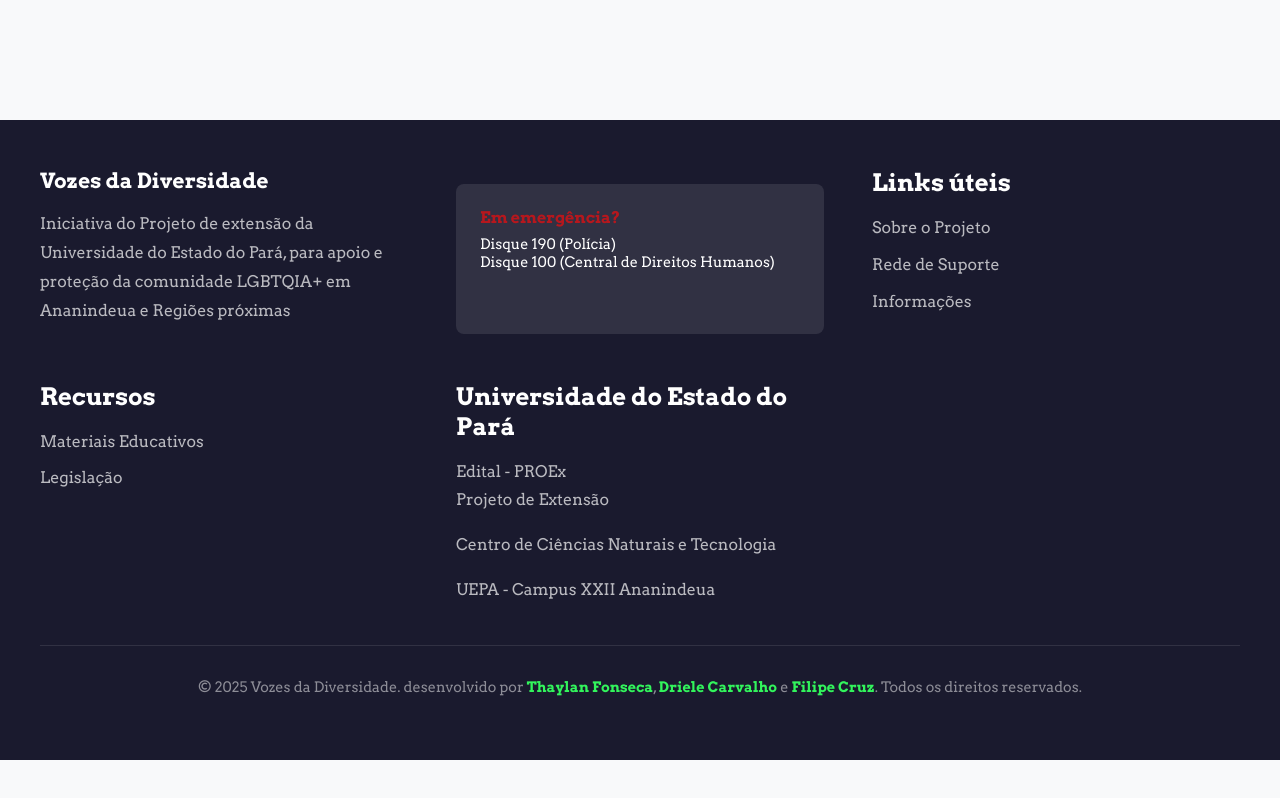
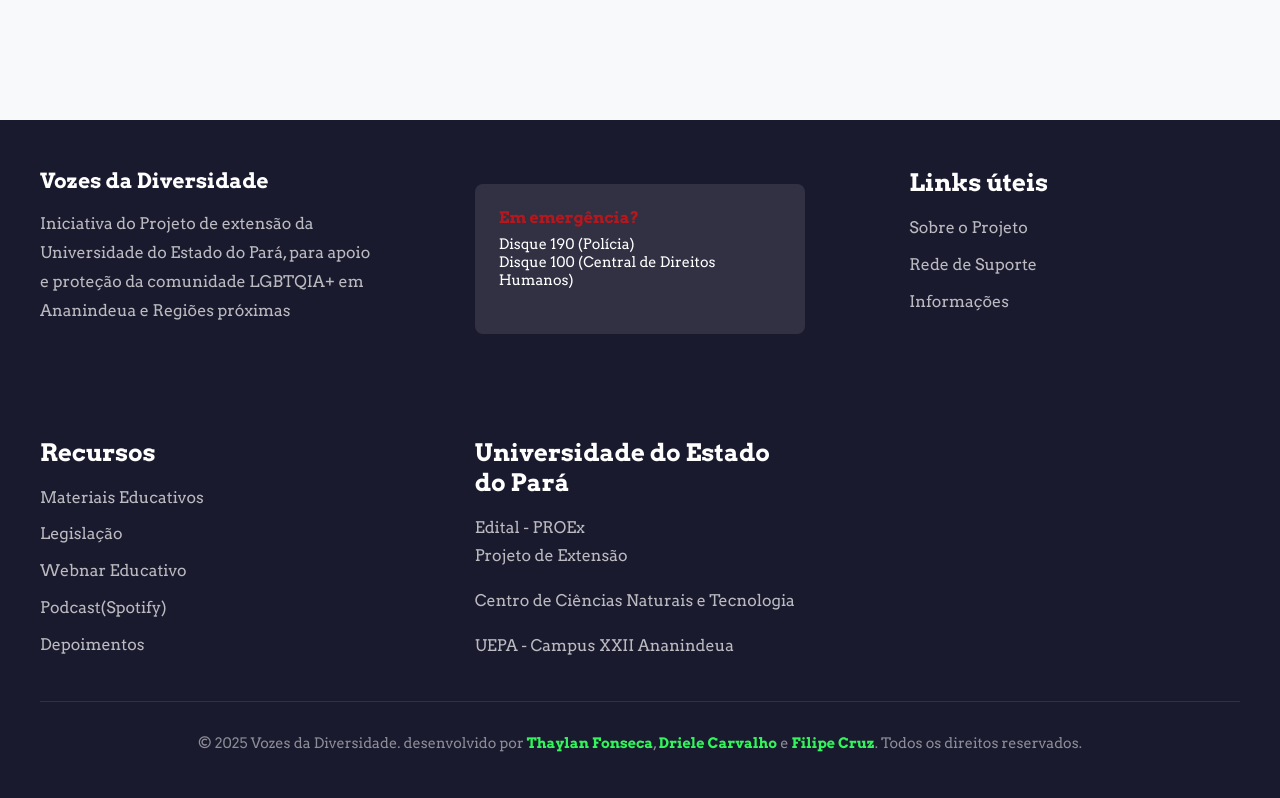
Before and after one commit to thaylanbf1/Vozes-da-Diversidade, a React (Vite) app in the folder vozes-diversidade/: page / in a window 1280 px wide. Shown: the part 3879-4677 px from the top of the page. Before the commit the page ends 4639 px from the top, so only its background shows below. Built offline with nearby package versions, Linux system fonts and the light colour scheme; a web font is replaced by a local one.

Commit message:
Adicionando recusos ao footer

```diff
--- a/vozes-diversidade/src/components/Footer/Footer.css
+++ b/vozes-diversidade/src/components/Footer/Footer.css
@@ -14,7 +14,7 @@
 .footer-content{
     display: grid;
     grid-template-columns: repeat(auto-fit, minmax(270px, 1fr));
-    gap: 3rem;
+    gap: 6.5rem;
     margin-bottom: 2rem;
 }
 .footer-logo{
--- a/vozes-diversidade/src/components/Footer/Footer.jsx
+++ b/vozes-diversidade/src/components/Footer/Footer.jsx
@@ -27,8 +27,11 @@
 
                 <div className="footer-section">
                     <h3>Recursos</h3>
-                        <a href="https://www.gov.br/mdh/pt-br/navegue-por-temas/lgbt/publicacoes/cartilhas?utm_source=chatgpt.com" target='_blank'>Materiais Educativos</a>
+                        <a href="https://www.gov.br/mdh/pt-br/navegue-por-temas/lgbt" target='_blank'>Materiais Educativos</a>
                         <a href="https://direitoshumanos.dpu.def.br/legislacao-lgbtqiamais/?utm_source=chatgpt.com" target='_blank'>Legislação</a>
+                        <a href="https://www.youtube.com/watch?v=5Ryp4n4frXU" target='_blank'>Webnar Educativo</a>
+                        <a href="https://open.spotify.com/show/1C0emyD7TIVCUGS3HQaSIA?utm_source=chatgpt.com" target='_blank'>Podcast(Spotify)</a>
+                        <a href="https://www.gov.br/mdh/pt-br/assuntos/noticias/2024/outubro/depoimentos-de-violacoes-e-defesa-dos-direitos-humanos-marcam-audiencia-do-gt-memoria-e-verdade-lgbtqia-no-ceara?utm_source=chatgpt.com" target='_blank'>Depoimentos</a>
                 </div>
 
                 <div className="footer-section">
```
